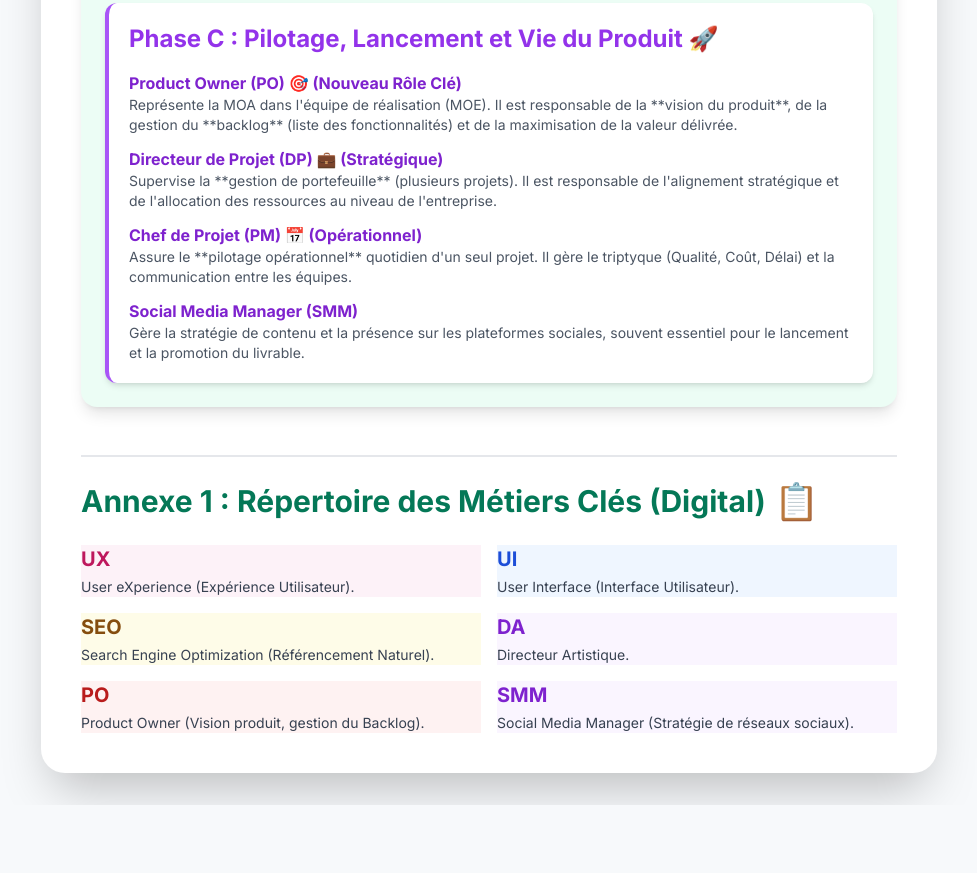
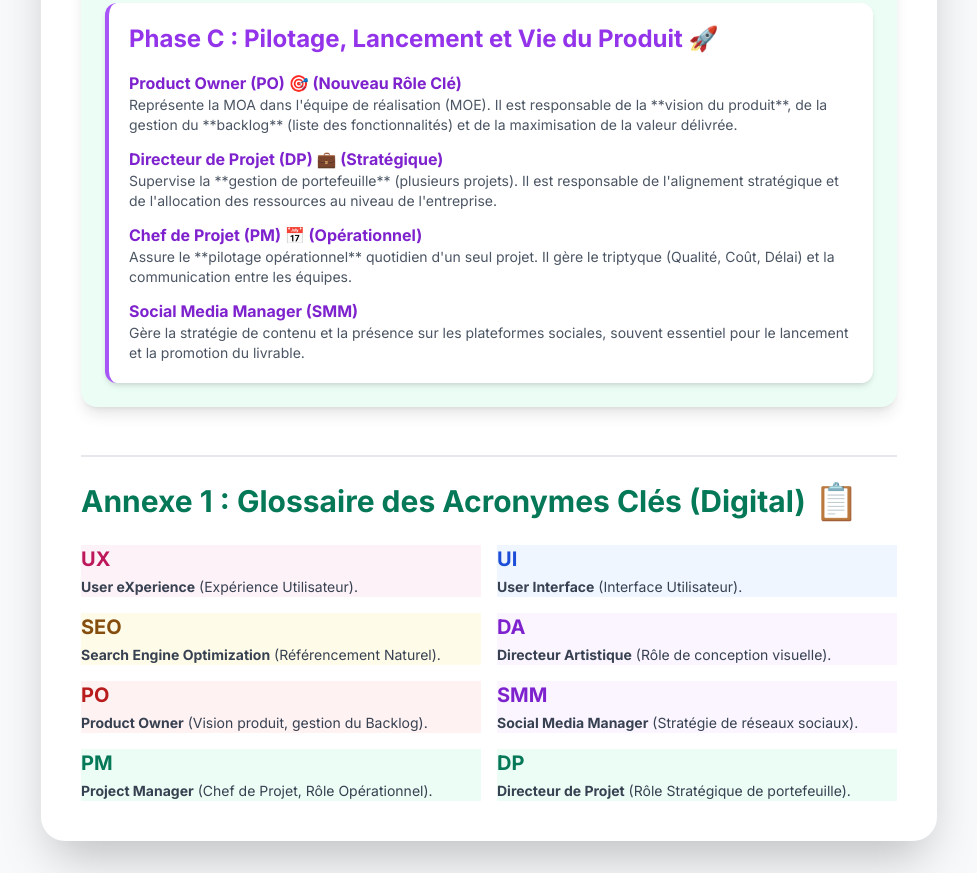
Before and after one commit to ProjetTechAcademy/Projet_03-Acteurs-Projet-Partie-02, a plain HTML site: page index.html in a window 1280 px wide. Shown: the part 2105-2978 px from the top of the page, without its empty margins (151-1128 px from the left). Before the commit the page ends 2910 px from the top, so only its background shows below. Drawn offline with nearby package versions, Linux system fonts and the light colour scheme.

Commit message:
Update index.html

```diff
--- a/index.html
+++ b/index.html
@@ -178,37 +178,45 @@
 
         </main>
 
-        <!-- Glossaire des Termes Clés -->
+        <!-- Glossaire des Termes Clés (Renommé et amélioré) -->
         <section id="glossary" class="mt-12 pt-6 border-t-2 border-gray-200">
             <h2 class="text-3xl font-bold text-emerald-700 mb-6 flex items-center">
-                Annexe 1 : Répertoire des Métiers Clés (Digital) <span class="text-4xl ml-2">📋</span>
+                Annexe 1 : Glossaire des Acronymes Clés (Digital) <span class="text-4xl ml-2">📋</span>
             </h2>
 
             <div class="grid md:grid-cols-2 gap-4">
                 <div class="glossary-entry bg-pink-50 border-pink-200">
                     <h3 class="text-xl font-bold text-pink-700">UX</h3>
-                    <p class="text-gray-700 mt-1 text-sm">User eXperience (Expérience Utilisateur).</p>
+                    <p class="text-gray-700 mt-1 text-sm"><b>User eXperience</b> (Expérience Utilisateur).</p>
                 </div>
                 <div class="glossary-entry bg-blue-50 border-blue-200">
                     <h3 class="text-xl font-bold text-blue-700">UI</h3>
-                    <p class="text-gray-700 mt-1 text-sm">User Interface (Interface Utilisateur).</p>
+                    <p class="text-gray-700 mt-1 text-sm"><b>User Interface</b> (Interface Utilisateur).</p>
                 </div>
                 <div class="glossary-entry bg-yellow-50 border-yellow-200">
                     <h3 class="text-xl font-bold text-yellow-800">SEO</h3>
-                    <p class="text-gray-700 mt-1 text-sm">Search Engine Optimization (Référencement Naturel).</p>
+                    <p class="text-gray-700 mt-1 text-sm"><b>Search Engine Optimization</b> (Référencement Naturel).</p>
                 </div>
                 <div class="glossary-entry bg-purple-50 border-purple-200">
                     <h3 class="text-xl font-bold text-purple-700">DA</h3>
-                    <p class="text-gray-700 mt-1 text-sm">Directeur Artistique.</p>
+                    <p class="text-gray-700 mt-1 text-sm"><b>Directeur Artistique</b> (Rôle de conception visuelle).</p>
                 </div>
                  <!-- Ajout de PO et SMM au glossaire pour la complétude -->
                 <div class="glossary-entry bg-red-50 border-red-200">
                     <h3 class="text-xl font-bold text-red-700">PO</h3>
-                    <p class="text-gray-700 mt-1 text-sm">Product Owner (Vision produit, gestion du Backlog).</p>
+                    <p class="text-gray-700 mt-1 text-sm"><b>Product Owner</b> (Vision produit, gestion du Backlog).</p>
                 </div>
                 <div class="glossary-entry bg-purple-50 border-purple-200">
                     <h3 class="text-xl font-bold text-purple-700">SMM</h3>
-                    <p class="text-gray-700 mt-1 text-sm">Social Media Manager (Stratégie de réseaux sociaux).</p>
+                    <p class="text-gray-700 mt-1 text-sm"><b>Social Media Manager</b> (Stratégie de réseaux sociaux).</p>
+                </div>
+                 <div class="glossary-entry bg-emerald-50 border-emerald-200">
+                    <h3 class="text-xl font-bold text-emerald-700">PM</h3>
+                    <p class="text-gray-700 mt-1 text-sm"><b>Project Manager</b> (Chef de Projet, Rôle Opérationnel).</p>
+                </div>
+                 <div class="glossary-entry bg-emerald-50 border-emerald-200">
+                    <h3 class="text-xl font-bold text-emerald-700">DP</h3>
+                    <p class="text-gray-700 mt-1 text-sm"><b>Directeur de Projet</b> (Rôle Stratégique de portefeuille).</p>
                 </div>
             </div>
         </section>
```
